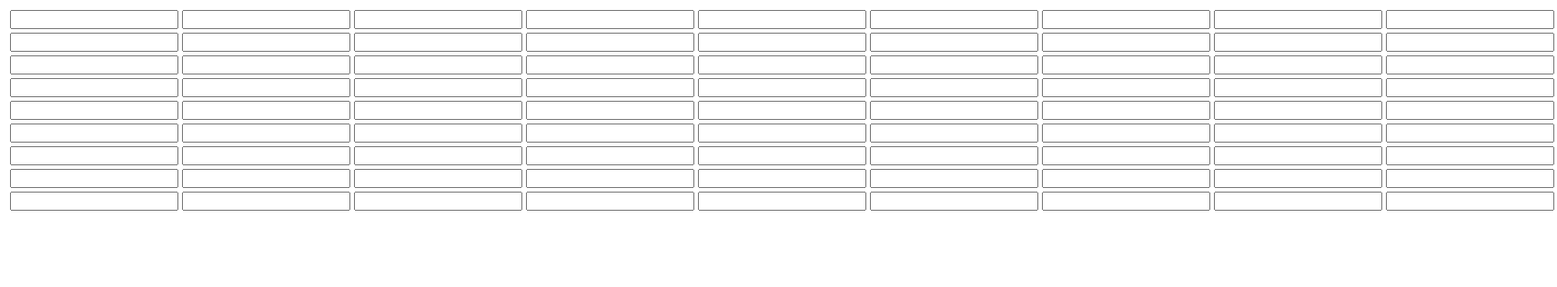
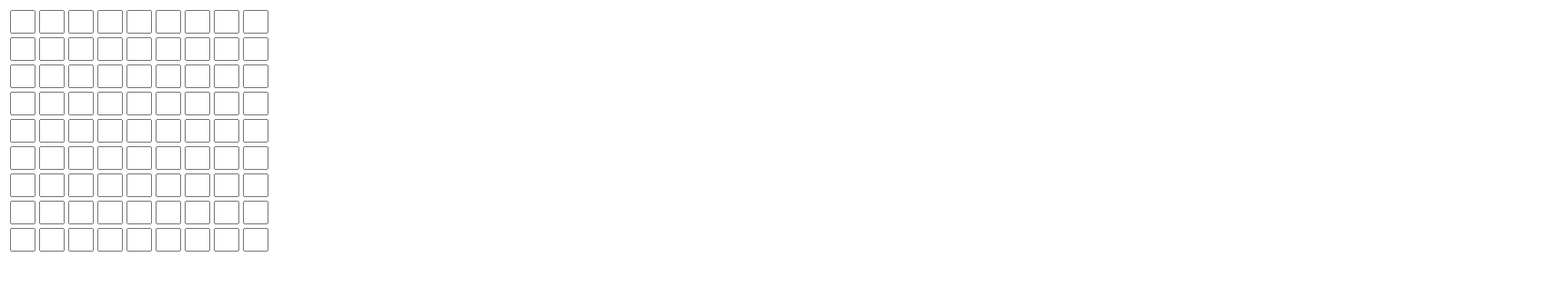
Before and after one commit to DeveloperAlan/sudoku-solver, a plain HTML site: page index.html in a window 1280 px wide. Shown: the whole page at 91% size, 1711 px wide, since content can reach past the window. Drawn offline with Linux system fonts and the light colour scheme.

Commit message:
finished up the width and height and the input type number

```diff
--- a/index.html
+++ b/index.html
@@ -4,108 +4,109 @@
     <meta charset="UTF-8">
     <meta name="viewport" content="width=device-width, initial-scale=1.0">
     <meta http-equiv="X-UA-Compatible" content="ie=edge">
+    <link rel="stylesheet" href="./style.css">
     <title>Sudoku</title>
 </head>
 <body>
     <table>
         <tr>
-            <td><input type="text" class="number-input row-1 column-1 square-1"></td>
-            <td><input type="text" class="number-input row-1 column-2 square-1"></td>
-            <td><input type="text" class="number-input row-1 column-3 square-1"></td>
-            <td><input type="text" class="number-input row-1 column-4 square-2"></td>
-            <td><input type="text" class="number-input row-1 column-5 square-2"></td>
-            <td><input type="text" class="number-input row-1 column-6 square-2"></td>
-            <td><input type="text" class="number-input row-1 column-7 square-3"></td>
-            <td><input type="text" class="number-input row-1 column-8 square-3"></td>
-            <td><input type="text" class="number-input row-1 column-9 square-3"></td>
+            <td><input maxlength="1" type="number" class="number-input row-1 column-1 square-1"></td>
+            <td><input maxlength="1" type="number" class="number-input row-1 column-2 square-1"></td>
+            <td><input maxlength="1" type="number" class="number-input row-1 column-3 square-1"></td>
+            <td><input maxlength="1" type="number" class="number-input row-1 column-4 square-2"></td>
+            <td><input maxlength="1" type="number" class="number-input row-1 column-5 square-2"></td>
+            <td><input maxlength="1" type="number" class="number-input row-1 column-6 square-2"></td>
+            <td><input maxlength="1" type="number" class="number-input row-1 column-7 square-3"></td>
+            <td><input maxlength="1" type="number" class="number-input row-1 column-8 square-3"></td>
+            <td><input maxlength="1" type="number" class="number-input row-1 column-9 square-3"></td>
         </tr>
         <tr>
-            <td><input type="text" class="number-input row-2 column-1 square-1"></td>
-            <td><input type="text" class="number-input row-2 column-2 square-1"></td>
-            <td><input type="text" class="number-input row-2 column-3 square-1"></td>
-            <td><input type="text" class="number-input row-2 column-4 square-2"></td>
-            <td><input type="text" class="number-input row-2 column-5 square-2"></td>
-            <td><input type="text" class="number-input row-2 column-6 square-2"></td>
-            <td><input type="text" class="number-input row-2 column-7 square-3"></td>
-            <td><input type="text" class="number-input row-2 column-8 square-3"></td>
-            <td><input type="text" class="number-input row-2 column-9 square-3"></td>
+            <td><input maxlength="1" type="number" class="number-input row-2 column-1 square-1"></td>
+            <td><input maxlength="1" type="number" class="number-input row-2 column-2 square-1"></td>
+            <td><input maxlength="1" type="number" class="number-input row-2 column-3 square-1"></td>
+            <td><input maxlength="1" type="number" class="number-input row-2 column-4 square-2"></td>
+            <td><input maxlength="1" type="number" class="number-input row-2 column-5 square-2"></td>
+            <td><input maxlength="1" type="number" class="number-input row-2 column-6 square-2"></td>
+            <td><input maxlength="1" type="number" class="number-input row-2 column-7 square-3"></td>
+            <td><input maxlength="1" type="number" class="number-input row-2 column-8 square-3"></td>
+            <td><input maxlength="1" type="number" class="number-input row-2 column-9 square-3"></td>
         </tr>
         <tr>
-            <td><input type="text" class="number-input row-3 column-1 square-1"></td>
-            <td><input type="text" class="number-input row-3 column-2 square-1"></td>
-            <td><input type="text" class="number-input row-3 column-3 square-1"></td>
-            <td><input type="text" class="number-input row-3 column-4 square-2"></td>
-            <td><input type="text" class="number-input row-3 column-5 square-2"></td>
-            <td><input type="text" class="number-input row-3 column-6 square-2"></td>
-            <td><input type="text" class="number-input row-3 column-7 square-3"></td>
-            <td><input type="text" class="number-input row-3 column-8 square-3"></td>
-            <td><input type="text" class="number-input row-3 column-9 square-3"></td>
+            <td><input maxlength="1" type="number" class="number-input row-3 column-1 square-1"></td>
+            <td><input maxlength="1" type="number" class="number-input row-3 column-2 square-1"></td>
+            <td><input maxlength="1" type="number" class="number-input row-3 column-3 square-1"></td>
+            <td><input maxlength="1" type="number" class="number-input row-3 column-4 square-2"></td>
+            <td><input maxlength="1" type="number" class="number-input row-3 column-5 square-2"></td>
+            <td><input maxlength="1" type="number" class="number-input row-3 column-6 square-2"></td>
+            <td><input maxlength="1" type="number" class="number-input row-3 column-7 square-3"></td>
+            <td><input maxlength="1" type="number" class="number-input row-3 column-8 square-3"></td>
+            <td><input maxlength="1" type="number" class="number-input row-3 column-9 square-3"></td>
         </tr>
         <tr>
-            <td><input type="text" class="number-input row-4 column-1 square-4"></td>
-            <td><input type="text" class="number-input row-4 column-2 square-4"></td>
-            <td><input type="text" class="number-input row-4 column-3 square-4"></td>
-            <td><input type="text" class="number-input row-4 column-4 square-5"></td>
-            <td><input type="text" class="number-input row-4 column-5 square-5"></td>
-            <td><input type="text" class="number-input row-4 column-6 square-5"></td>
-            <td><input type="text" class="number-input row-4 column-7 square-6"></td>
-            <td><input type="text" class="number-input row-4 column-8 square-6"></td>
-            <td><input type="text" class="number-input row-4 column-9 square-6"></td>
+            <td><input maxlength="1" type="number" class="number-input row-4 column-1 square-4"></td>
+            <td><input maxlength="1" type="number" class="number-input row-4 column-2 square-4"></td>
+            <td><input maxlength="1" type="number" class="number-input row-4 column-3 square-4"></td>
+            <td><input maxlength="1" type="number" class="number-input row-4 column-4 square-5"></td>
+            <td><input maxlength="1" type="number" class="number-input row-4 column-5 square-5"></td>
+            <td><input maxlength="1" type="number" class="number-input row-4 column-6 square-5"></td>
+            <td><input maxlength="1" type="number" class="number-input row-4 column-7 square-6"></td>
+            <td><input maxlength="1" type="number" class="number-input row-4 column-8 square-6"></td>
+            <td><input maxlength="1" type="number" class="number-input row-4 column-9 square-6"></td>
         </tr>
         <tr>
-            <td><input type="text" class="number-input row-5 column-1 square-4"></td>
-            <td><input type="text" class="number-input row-5 column-2 square-4"></td>
-            <td><input type="text" class="number-input row-5 column-3 square-4"></td>
-            <td><input type="text" class="number-input row-5 column-4 square-5"></td>
-            <td><input type="text" class="number-input row-5 column-5 square-5"></td>
-            <td><input type="text" class="number-input row-5 column-6 square-5"></td>
-            <td><input type="text" class="number-input row-5 column-7 square-6"></td>
-            <td><input type="text" class="number-input row-5 column-8 square-6"></td>
-            <td><input type="text" class="number-input row-5 column-9 square-6"></td>
+            <td><input maxlength="1" type="number" class="number-input row-5 column-1 square-4"></td>
+            <td><input maxlength="1" type="number" class="number-input row-5 column-2 square-4"></td>
+            <td><input maxlength="1" type="number" class="number-input row-5 column-3 square-4"></td>
+            <td><input maxlength="1" type="number" class="number-input row-5 column-4 square-5"></td>
+            <td><input maxlength="1" type="number" class="number-input row-5 column-5 square-5"></td>
+            <td><input maxlength="1" type="number" class="number-input row-5 column-6 square-5"></td>
+            <td><input maxlength="1" type="number" class="number-input row-5 column-7 square-6"></td>
+            <td><input maxlength="1" type="number" class="number-input row-5 column-8 square-6"></td>
+            <td><input maxlength="1" type="number" class="number-input row-5 column-9 square-6"></td>
         </tr>
         <tr>
-            <td><input type="text" class="number-input row-6 column-1 square-4"></td>
-            <td><input type="text" class="number-input row-6 column-2 square-4"></td>
-            <td><input type="text" class="number-input row-6 column-3 square-4"></td>
-            <td><input type="text" class="number-input row-6 column-4 square-5"></td>
-            <td><input type="text" class="number-input row-6 column-5 square-5"></td>
-            <td><input type="text" class="number-input row-6 column-6 square-5"></td>
-            <td><input type="text" class="number-input row-6 column-7 square-6"></td>
-            <td><input type="text" class="number-input row-6 column-8 square-6"></td>
-            <td><input type="text" class="number-input row-6 column-9 square-6"></td>
+            <td><input maxlength="1" type="number" class="number-input row-6 column-1 square-4"></td>
+            <td><input maxlength="1" type="number" class="number-input row-6 column-2 square-4"></td>
+            <td><input maxlength="1" type="number" class="number-input row-6 column-3 square-4"></td>
+            <td><input maxlength="1" type="number" class="number-input row-6 column-4 square-5"></td>
+            <td><input maxlength="1" type="number" class="number-input row-6 column-5 square-5"></td>
+            <td><input maxlength="1" type="number" class="number-input row-6 column-6 square-5"></td>
+            <td><input maxlength="1" type="number" class="number-input row-6 column-7 square-6"></td>
+            <td><input maxlength="1" type="number" class="number-input row-6 column-8 square-6"></td>
+            <td><input maxlength="1" type="number" class="number-input row-6 column-9 square-6"></td>
         </tr>
         <tr>
-            <td><input type="text" class="number-input row-7 column-1 square-7"></td>
-            <td><input type="text" class="number-input row-7 column-2 square-7"></td>
-            <td><input type="text" class="number-input row-7 column-3 square-7"></td>
-            <td><input type="text" class="number-input row-7 column-4 square-8"></td>
-            <td><input type="text" class="number-input row-7 column-5 square-8"></td>
-            <td><input type="text" class="number-input row-7 column-6 square-8"></td>
-            <td><input type="text" class="number-input row-7 column-7 square-9"></td>
-            <td><input type="text" class="number-input row-7 column-8 square-9"></td>
-            <td><input type="text" class="number-input row-7 column-9 square-9"></td>
+            <td><input maxlength="1" type="number" class="number-input row-7 column-1 square-7"></td>
+            <td><input maxlength="1" type="number" class="number-input row-7 column-2 square-7"></td>
+            <td><input maxlength="1" type="number" class="number-input row-7 column-3 square-7"></td>
+            <td><input maxlength="1" type="number" class="number-input row-7 column-4 square-8"></td>
+            <td><input maxlength="1" type="number" class="number-input row-7 column-5 square-8"></td>
+            <td><input maxlength="1" type="number" class="number-input row-7 column-6 square-8"></td>
+            <td><input maxlength="1" type="number" class="number-input row-7 column-7 square-9"></td>
+            <td><input maxlength="1" type="number" class="number-input row-7 column-8 square-9"></td>
+            <td><input maxlength="1" type="number" class="number-input row-7 column-9 square-9"></td>
         </tr>
         <tr>
-            <td><input type="text" class="number-input row-8 column-1 square-7"></td>
-            <td><input type="text" class="number-input row-8 column-2 square-7"></td>
-            <td><input type="text" class="number-input row-8 column-3 square-7"></td>
-            <td><input type="text" class="number-input row-8 column-4 square-8"></td>
-            <td><input type="text" class="number-input row-8 column-5 square-8"></td>
-            <td><input type="text" class="number-input row-8 column-6 square-8"></td>
-            <td><input type="text" class="number-input row-8 column-7 square-9"></td>
-            <td><input type="text" class="number-input row-8 column-8 square-9"></td>
-            <td><input type="text" class="number-input row-8 column-9 square-9"></td>
+            <td><input maxlength="1" type="number" class="number-input row-8 column-1 square-7"></td>
+            <td><input maxlength="1" type="number" class="number-input row-8 column-2 square-7"></td>
+            <td><input maxlength="1" type="number" class="number-input row-8 column-3 square-7"></td>
+            <td><input maxlength="1" type="number" class="number-input row-8 column-4 square-8"></td>
+            <td><input maxlength="1" type="number" class="number-input row-8 column-5 square-8"></td>
+            <td><input maxlength="1" type="number" class="number-input row-8 column-6 square-8"></td>
+            <td><input maxlength="1" type="number" class="number-input row-8 column-7 square-9"></td>
+            <td><input maxlength="1" type="number" class="number-input row-8 column-8 square-9"></td>
+            <td><input maxlength="1" type="number" class="number-input row-8 column-9 square-9"></td>
         </tr>
         <tr>
-            <td><input type="text" class="number-input row-9 column-1 square-7"></td>
-            <td><input type="text" class="number-input row-9 column-2 square-7"></td>
-            <td><input type="text" class="number-input row-9 column-3 square-7"></td>
-            <td><input type="text" class="number-input row-9 column-4 square-8"></td>
-            <td><input type="text" class="number-input row-9 column-5 square-8"></td>
-            <td><input type="text" class="number-input row-9 column-6 square-8"></td>
-            <td><input type="text" class="number-input row-9 column-7 square-9"></td>
-            <td><input type="text" class="number-input row-9 column-8 square-9"></td>
-            <td><input type="text" class="number-input row-9 column-9 square-9"></td>
+            <td><input maxlength="1" type="number" class="number-input row-9 column-1 square-7"></td>
+            <td><input maxlength="1" type="number" class="number-input row-9 column-2 square-7"></td>
+            <td><input maxlength="1" type="number" class="number-input row-9 column-3 square-7"></td>
+            <td><input maxlength="1" type="number" class="number-input row-9 column-4 square-8"></td>
+            <td><input maxlength="1" type="number" class="number-input row-9 column-5 square-8"></td>
+            <td><input maxlength="1" type="number" class="number-input row-9 column-6 square-8"></td>
+            <td><input maxlength="1" type="number" class="number-input row-9 column-7 square-9"></td>
+            <td><input maxlength="1" type="number" class="number-input row-9 column-8 square-9"></td>
+            <td><input maxlength="1" type="number" class="number-input row-9 column-9 square-9"></td>
         </tr>
     </table>
 </body>
--- /dev/null
+++ b/style.css
@@ -0,0 +1,4 @@
+input {
+    width: 20px;
+    height: 20px;
+}
```
